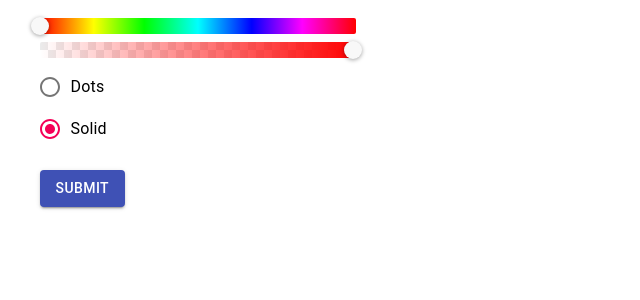
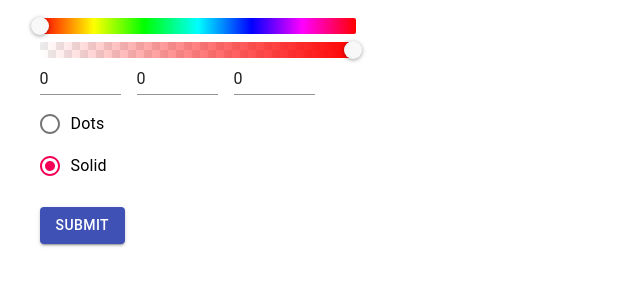
Before and after one commit to bobthepally/lightstrip-control-cra, a React (Create React App) app: page / in a window 1280 px wide. Shown: the top 300 px of the page, without its empty margins (0-640 px from the left). Built offline with nearby package versions, Linux system fonts and the light colour scheme.

Commit message:
added rgb text inputs for the user the specify an exact value

```diff
--- a/src/LightstripMain.js
+++ b/src/LightstripMain.js
@@ -4,7 +4,7 @@ import React, { Component } from 'react';
 /* Material-UI Components */
 import Button from '@material-ui/core/Button';
 import Grid from '@material-ui/core/Grid';
-// import Input from '@material-ui/core/Input';
+import Input from '@material-ui/core/Input';
 import Radio from '@material-ui/core/Radio';
 import RadioGroup from '@material-ui/core/RadioGroup';
 import FormControlLabel from '@material-ui/core/FormControlLabel';
@@ -54,6 +54,29 @@ class LightstripMain extends Component {
             return {
                 color: prevState.color,
                 pattern: p_pattern
+            }
+        });
+    }
+
+    handleInputChange(event, color) {
+
+        let newValue = event.target.value === '' ? '' : Number(event.target.value)
+
+        if (newValue > 255)
+            newValue = 255;
+
+        let newColor = this.state.color;
+        if (color === "red")
+            newColor.r = newValue;
+        else if (color === "green")
+            newColor.g = newValue;
+        else if (color === "blue")
+            newColor.b = newValue;
+
+        this.setState((prevState, props) => {
+            return {
+                color: newColor,
+                pattern: prevState.pattern
             }
         });
     }
@@ -115,7 +138,7 @@ class LightstripMain extends Component {
     }
 
     render() {
-        // const colorValue = this.state.color
+        const colorValue = this.state.color
         const pattern = this.state.pattern;
 
         return (
@@ -129,6 +152,49 @@ class LightstripMain extends Component {
                     <Grid container spacing={1} alignItems="flex-start" direction="column">
                         <Grid item>
                             <ColorSlider onChange={this.handleColorChange} />
+                        </Grid>
+
+                        <Grid item>
+                            <Grid container spacing={2}>
+                                <Grid item>
+                                    <Input
+                                        value={colorValue.r}
+                                        margin="dense"
+                                        onChange={(e) => {this.handleInputChange(e, "red");}}
+                                        inputProps={{
+                                            min: 0,
+                                            max: 255,
+                                            type: 'number'
+                                        }}
+                                    />
+                                </Grid>
+
+                                <Grid item>
+                                    <Input
+                                        value={colorValue.g}
+                                        margin="dense"
+                                        onChange={(e) => {this.handleInputChange(e, "green");}}
+                                        inputProps={{
+                                            min: 0,
+                                            max: 255,
+                                            type: 'number'
+                                        }}
+                                    />
+                                </Grid>
+
+                                <Grid item>
+                                    <Input
+                                        value={colorValue.b}
+                                        margin="dense"
+                                        onChange={(e) => {this.handleInputChange(e, "blue");}}
+                                        inputProps={{
+                                            min: 0,
+                                            max: 255,
+                                            type: 'number'
+                                        }}
+                                    />
+                                </Grid>
+                            </Grid>
                         </Grid>
 
                         <Grid item>
```
